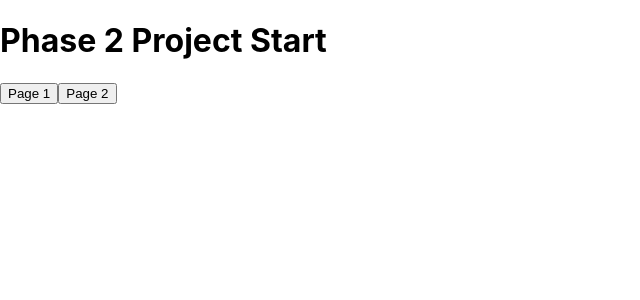
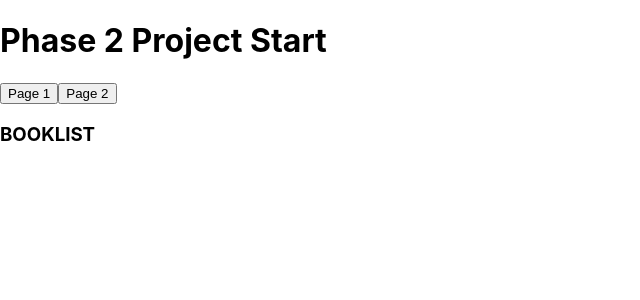
Before and after one commit to oldingb21/flatiron-school-phase-2-project, a React (Create React App) app: page / in a window 1280 px wide. Shown: the top 300 px of the page, without its empty margins (0-640 px from the left). Built offline with nearby package versions, Linux system fonts and the light colour scheme; no server answers.

Commit message:
feat: added BookLists component and rendered it

```diff
--- a/src/components/App.js
+++ b/src/components/App.js
@@ -1,11 +1,23 @@
+import React, {useState, useEffect, Children} from 'react';
 import Navbar from './Navbar';
+import BookLists from './BookLists';
 
 function App() {
+  const [books, setBooks] = useState()
+
+  useEffect(()=>{
+    fetch('http://localhost:4000/books').then(r=>r.json())
+    .then((booksData)=>setBooks(booksData))
+  }, [])
+
+
+
   return (
     <div className="App">
       <header>
         <h1>Phase 2 Project Start</h1>
         <Navbar />
+        <BookLists />
       </header>
     </div>
   );
--- /dev/null
+++ b/src/components/BookLists.js
@@ -0,0 +1,12 @@
+import { Children } from "react";
+
+const BookLists = ({children}) => {
+    return(
+        <div>
+            <h3>BOOKLIST</h3>
+            {children}
+        </div>
+    )
+}
+
+export default BookLists;
```
